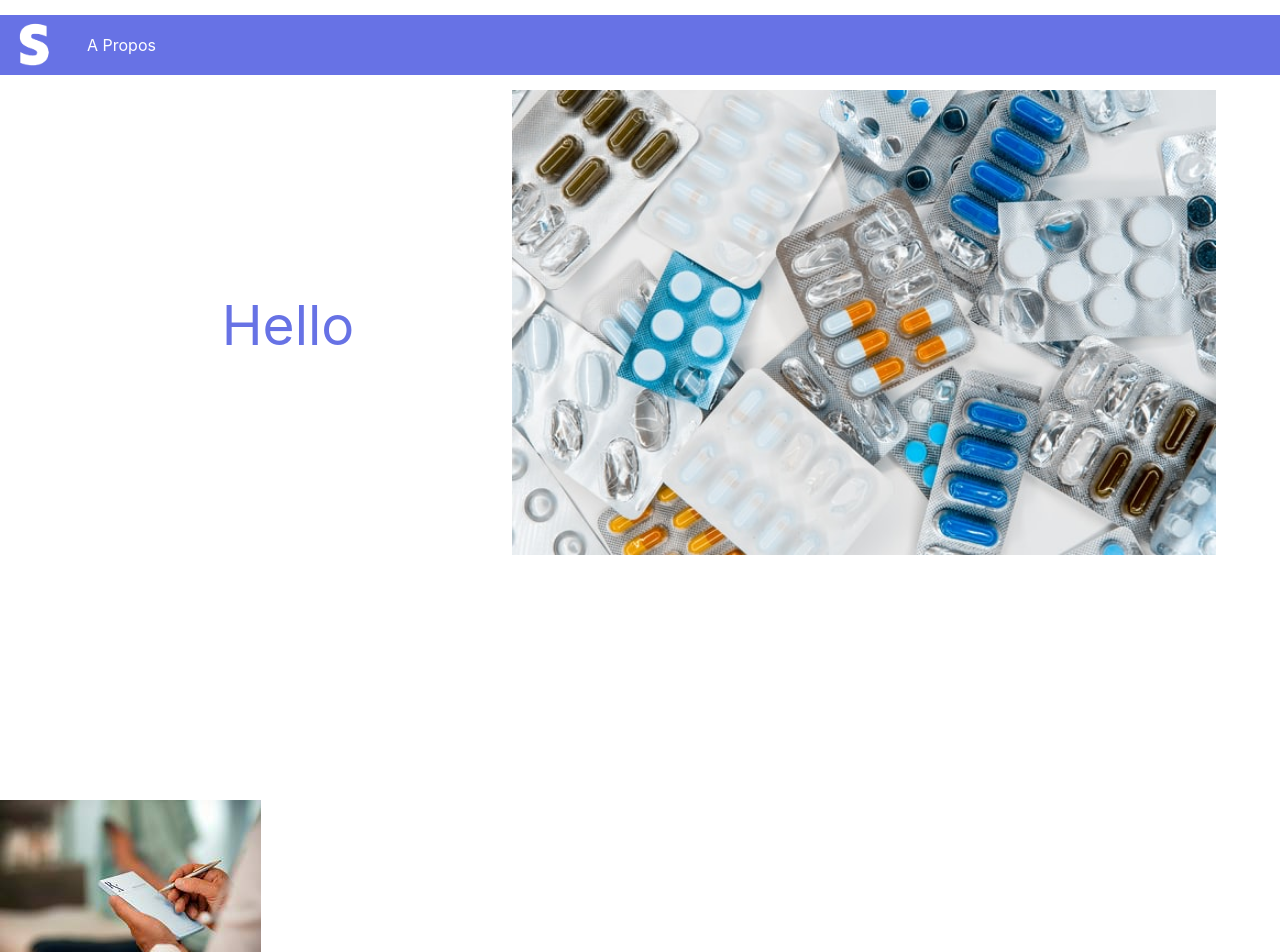
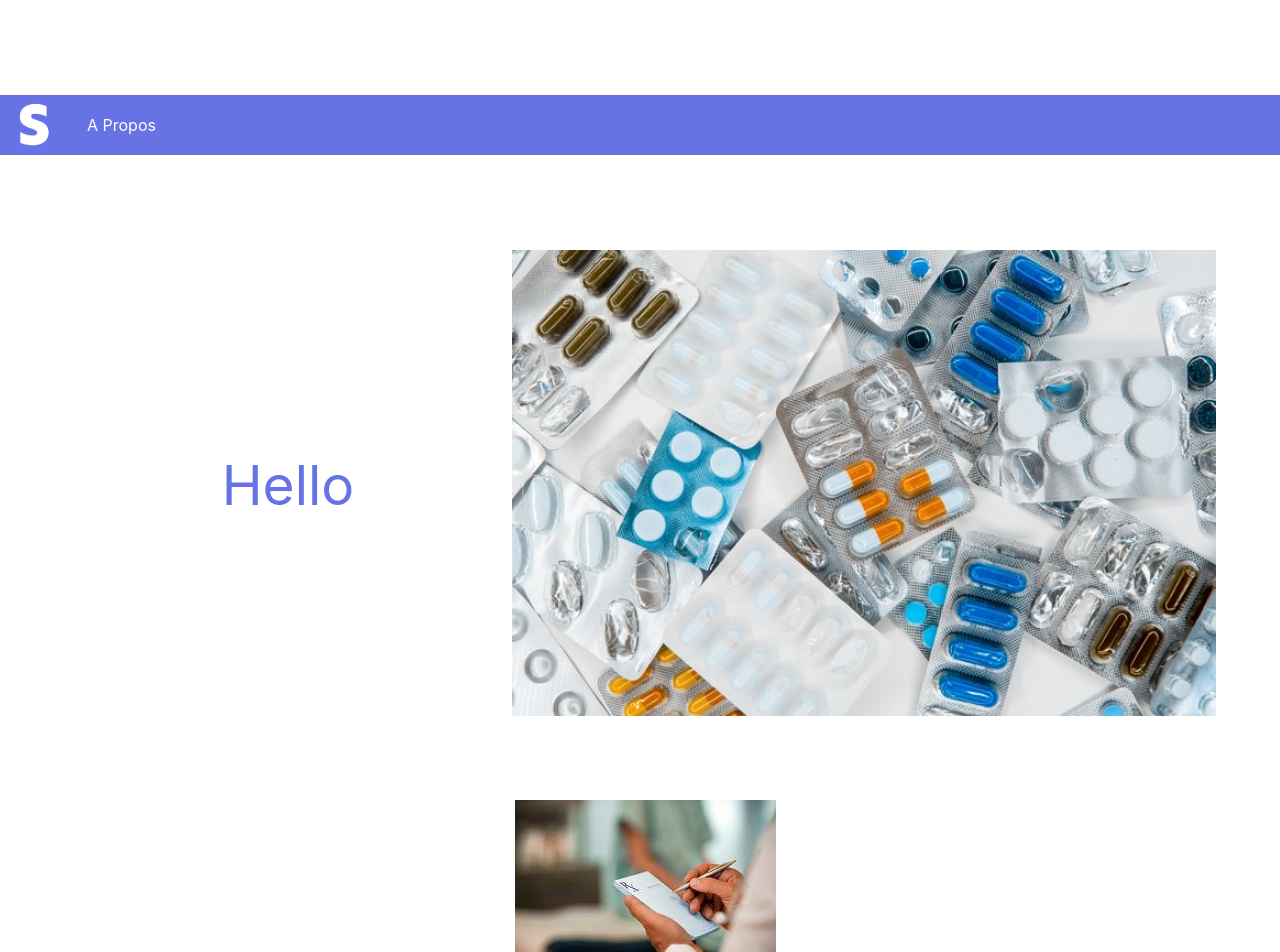
Before and after one commit to yDesamours/safemedocs, a React (Create React App) app: page / in a window 1280 px wide. Shown: the top 952 px of the page. Built offline with nearby package versions, Linux system fonts and the light colour scheme.

Commit message:
.first-view styles modified and .services styles added

```diff
--- a/src/styles/box.css
+++ b/src/styles/box.css
@@ -1,5 +1,13 @@
 .first_view{
   height : 100vh;
   display : flex;
-  flex-flow : column;
+  flex-direction : column;
+  justify-content : space-evenly;
 }
+
+.services{
+  display : flex;
+  flex-flow : row wrap;
+  justify-content : space-evenly;
+  align-items : center;
+}
```
